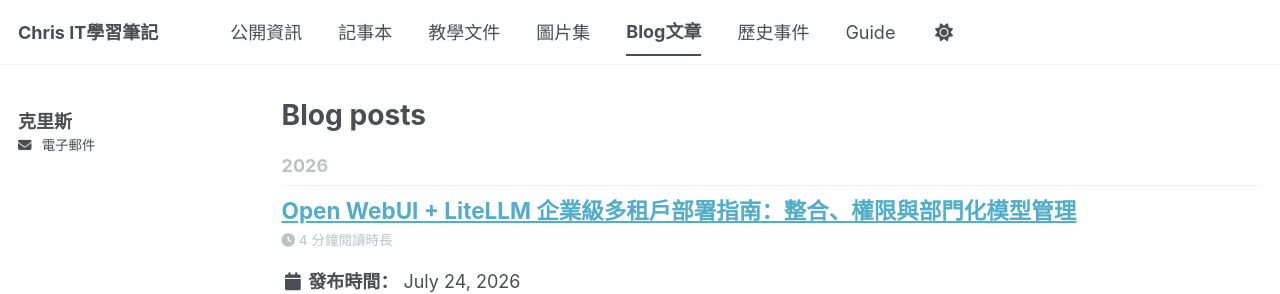
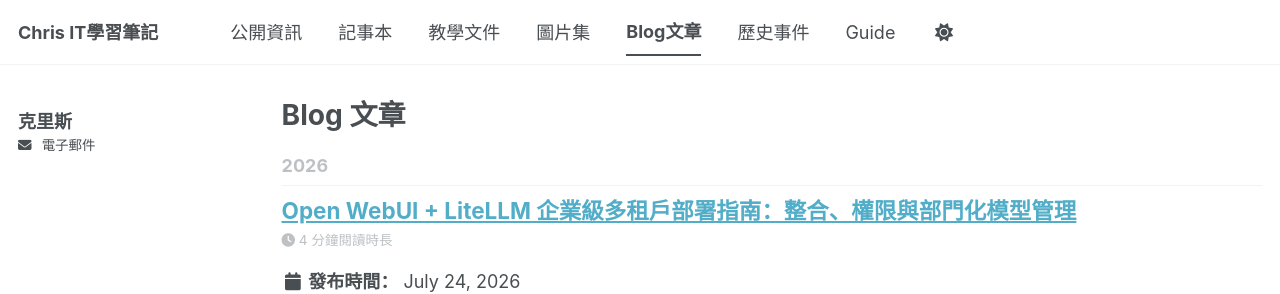
Before and after one commit to chris1798/chris1798.github.io, a Jekyll site: the page built from _pages/year-archive.html, in a window 1280 px wide and 900 px high. Shown: the top 294 px of the window. Built offline with Jekyll 4.4.1, drawn with Linux system fonts in a browser that asks for light colours; a style sheet for code colours, icons or effects is not loaded.

Commit message:
vault backup: 2026-07-24 21:36:00

```diff
--- a/_pages/year-archive.html
+++ b/_pages/year-archive.html
@@ -1,7 +1,7 @@
 ---
 layout: archive
 permalink: /year-archive/
-title: "Blog posts"
+title: "Blog 文章"
 author_profile: true
 redirect_from:
   - /wordpress/blog-posts/
```
